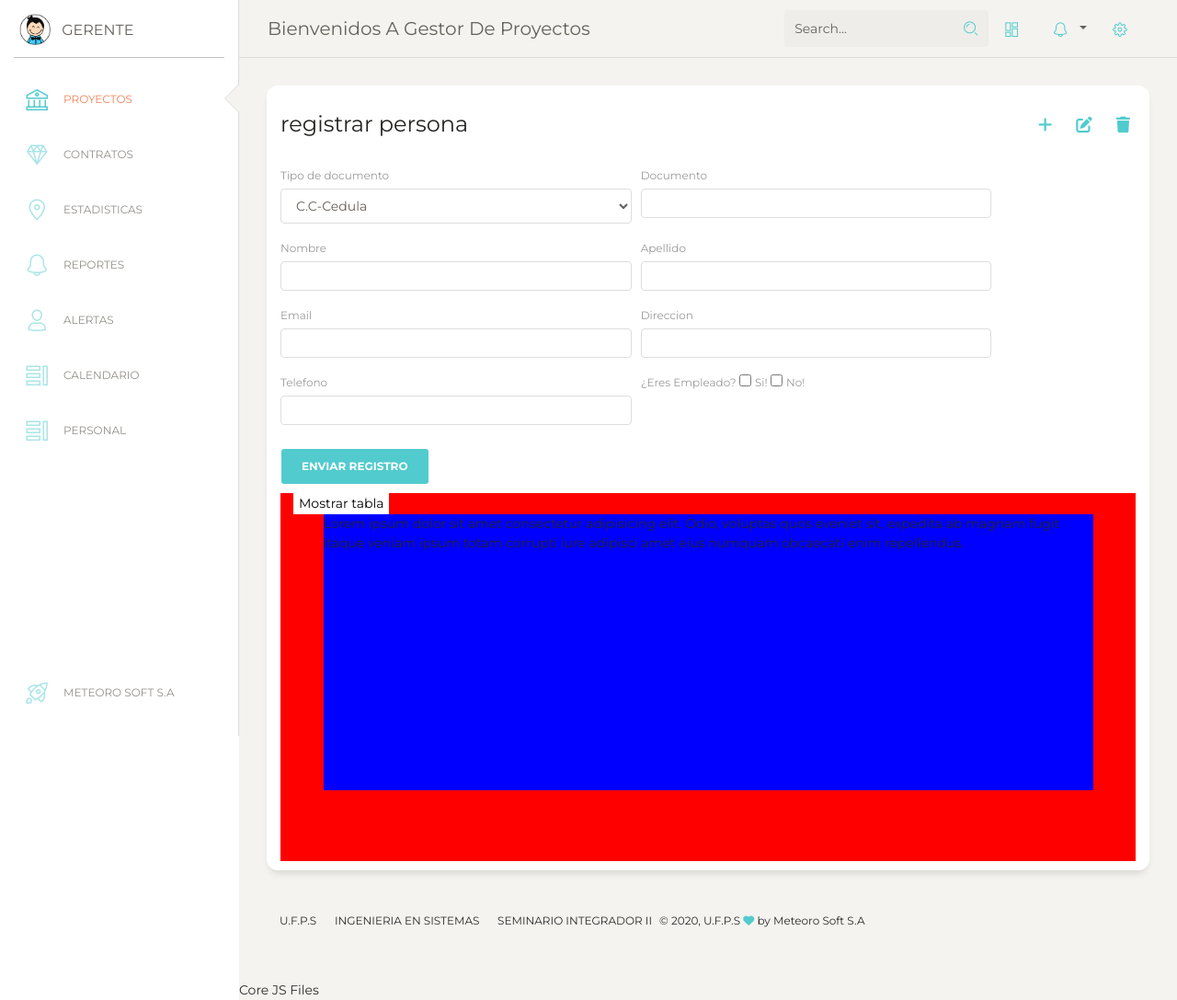
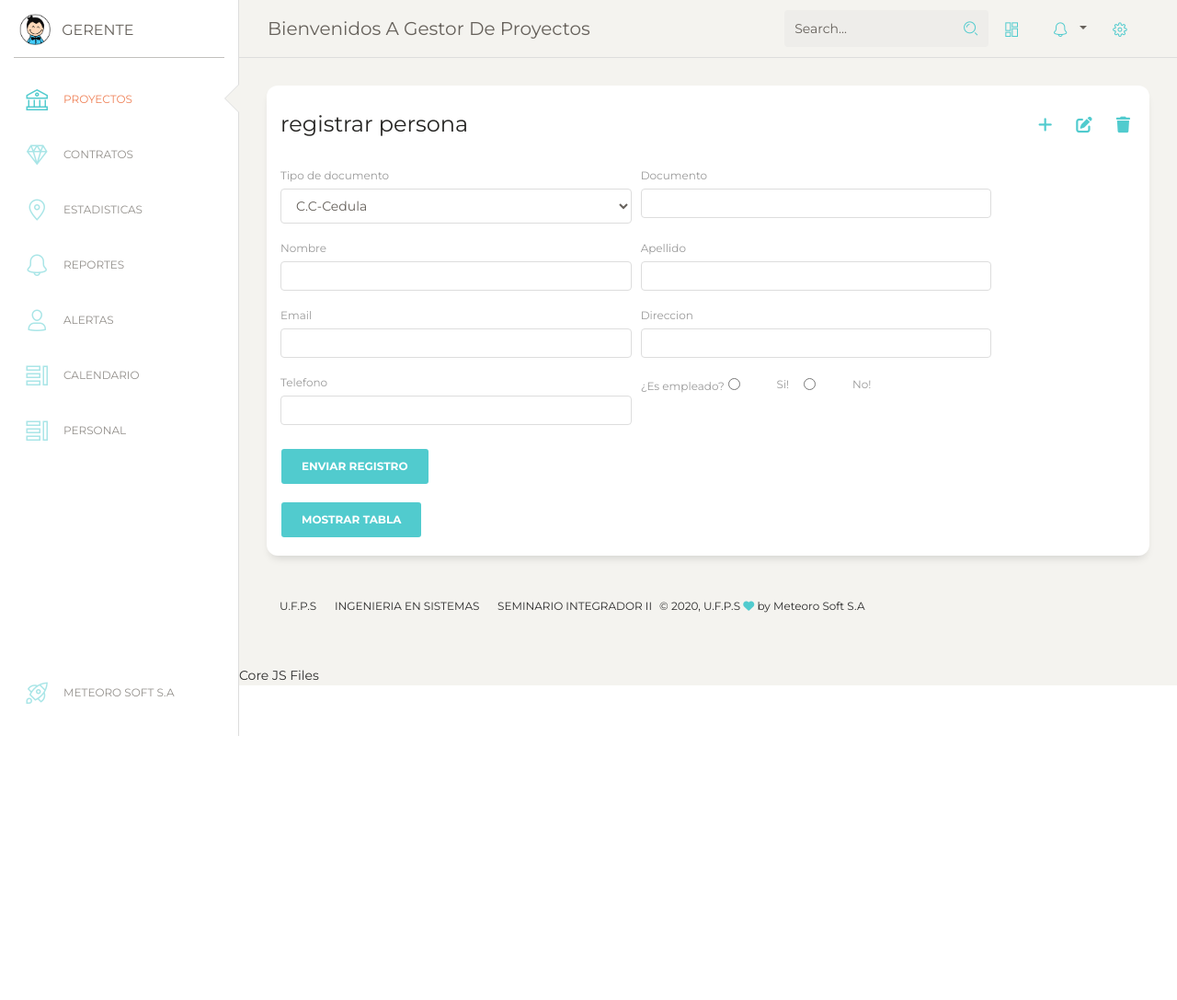
Before and after one commit to JulianVega03/AsteroideSoft, a PHP site: the page made by views/gerente/persona/registrar.php in a window 1280 px wide. Shown: the whole page at 92% size. After the commit the page ends 800 px from the top, so only its background shows below. Run offline with PHP 8.4, Linux system fonts and the light colour scheme; the template is opened without the code that fills it, so the values that code supplies are empty; some libraries are stand-ins or nearby versions.

Commit message:
campo personal terminado

```diff
--- a/views/gerente/persona/registrar.php
+++ b/views/gerente/persona/registrar.php
@@ -79,23 +79,74 @@
                                <div class="valid-feedback">¡Ok válido!</div>
                                <div class="invalid-feedback">Complete el campo.</div>
                             </div>
+
+                          <div class="col-md-5 mb-3">
+                               <label for="">¿Es empleado?</label>
+                                <div class="form-check form-check-inline">
+                                    <input class="form-check-input" type="radio" onclick= mostrarCargo()  name="inlineRadioOptions" id="inlineRadio1" value="option1">
+                                   <label class="form-check-label" for="inlineRadio1">Si!</label>
+                                </div>
+
+                               <div class="form-check form-check-inline">
+                                  <input class="form-check-input" type="radio" onclick= ocultarCargo()  name="inlineRadioOptions" id="inlineRadio2" value="option2">
+                                 <label class="form-check-label" for="inlineRadio2">No!</label>
+                                </div>
+
+                            </div>
+
+                        </div>
+
+                        <div  id="cargo" class="form-row">
                             <div class="col-md-5 mb-3">
-                               <label >¿Eres Empleado?</label>
-                               <input class="" type="checkbox" id="inlineCheckbox1" value="option1" >
-                               <label>Si!</label>
-                               <input class="" type="checkbox" id="inlineCheckbox2" value="option2" >
-                               <label>No!</label>
+                                <label for="exampleFormControlSelect1">Cargo del empleado</label>
+                                <select class="form-control" id="exampleFormControlSelect1">
+                                    <option>Documentador</option>
+                                    <option>Desarrollador Senior</option>
+                                    <option>Desarrollador Junior</option>
+                                    <option>DBA</option>
+                                    <option>Analista de sistemas</option>
+                                </select>
                             </div>
-                       </div>
+                        </div>
 
                         <button class="btn btn-primary" type="submit">Enviar Registro</button>
                 </form>
+                <button class="btn btn-primary" onclick= mostrarTabla()  type="">Mostrar tabla </button>
 
-               <div class="contenedor-tabla">
-                    <button>Mostrar tabla</button>
-                        <div class="tabla">
-                            <p>Lorem ipsum dolor sit amet consectetur adipisicing elit. Odio, voluptas quos eveniet sit, expedita ab magnam fugit itaque veniam ipsum totam corrupti iure adipisci amet eius numquam obcaecati enim repellendus.</p>
-                        </div>
+                    <div   id="tablatabla" class="contenedor-tabla">
+
+                        <table  class="table table-sm">
+                            <thead>
+                                <tr>
+                                  <th scope="col">#</th>
+                                  <th scope="col">Nombre</th>
+                                  <th scope="col">Apellido</th>
+                                  <th scope="col">correo</th>
+                               </tr>
+                            </thead>
+                            <tbody>
+                               <tr>
+                                 <th scope="row">1</th>
+                                 <td>Jhonatan Andres</td>
+                                 <td>Beltran Caceres</td>
+                                 <td>jhonatanandres@gmail.com</td>
+                              </tr>
+                              <tr>
+                                 <th scope="row">2</th>
+                                 <td>juan ricardo</td>
+                                 <td>jimenez martinez</td>
+                                 <td>juanricardo@hotmail.com</td>
+                             </tr>
+                             <tr>
+                                 <th scope="row">2</th>
+                                 <td>maria jose</td>
+                                 <td>quintero jaimes</td>
+                                 <td>mariajose@hotmail.com</td>
+                             </tr>
+
+                         </tbody>
+                      </table>
+
 
                 </div>
 
@@ -123,19 +174,40 @@
 .contenedor-tabla{
 
     background-color:red;
-    height: 400px ;
+    height: auto ;
     width:  100%;
 }
-.tabla{
-    background-color:blue;
-    width:  90%;
-    height: 300px ;
-    margin-left: auto ;
-    margin-right: auto;
-
+#tablatabla{
+    display: none;
 }
 
+.table-sm{
+    border-style: solid; border-width: 1px;
+}
+
+#cargo{
+    display: none;
+}
 </style>
+
+<script>
+function mostrarCargo() {
+    document.getElementById('cargo').style.display = 'block';
+}
+
+function ocultarCargo() {
+    document.getElementById('cargo').style.display = 'none';
+}
+
+function mostrarTabla() {
+    document.getElementById('tablatabla').style.display = 'block';
+}
+
+function ocultarTabla() {
+    document.getElementById('tablatabla').style.display = 'none';
+}
+</script>
+
 
 <script>
     (function() {
```
